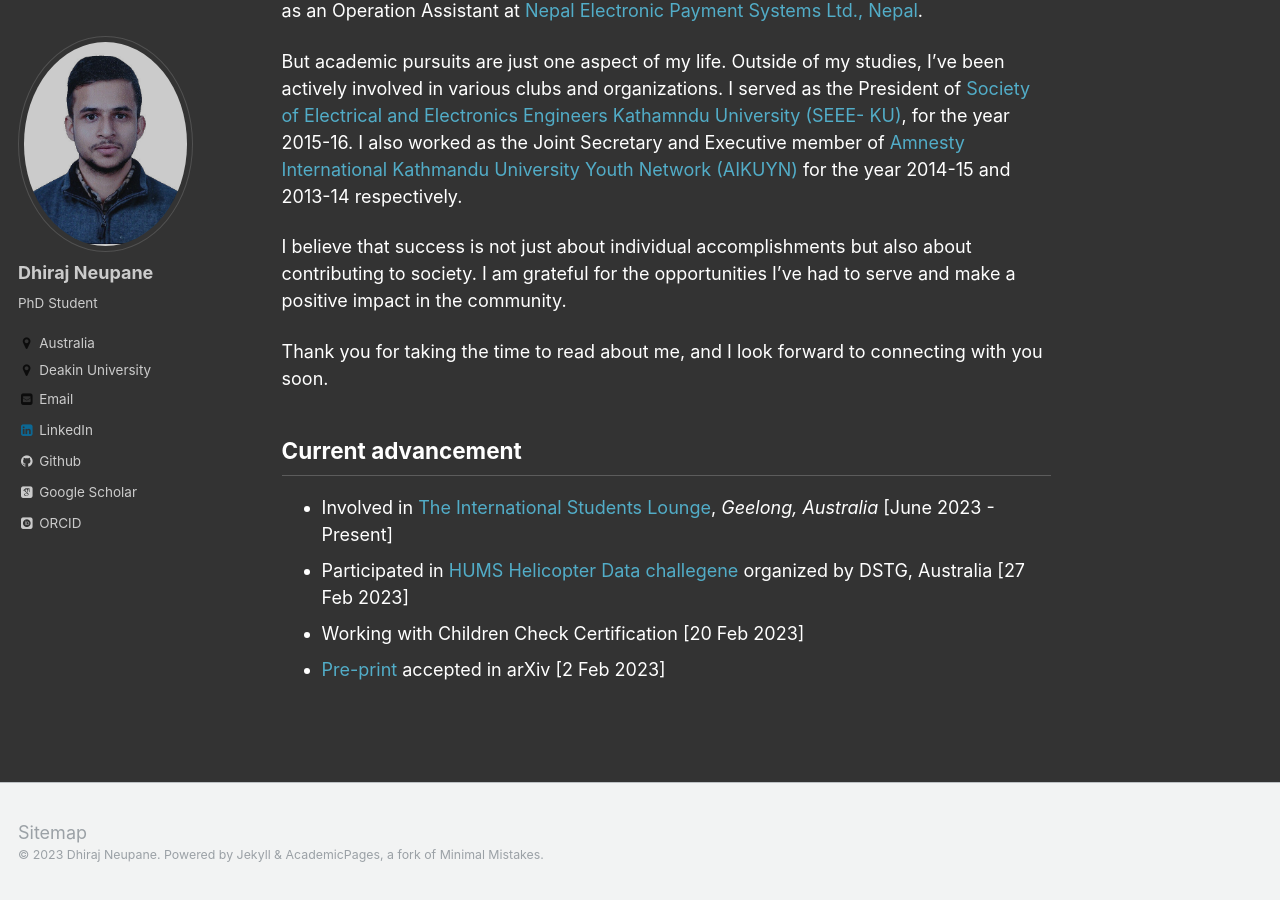
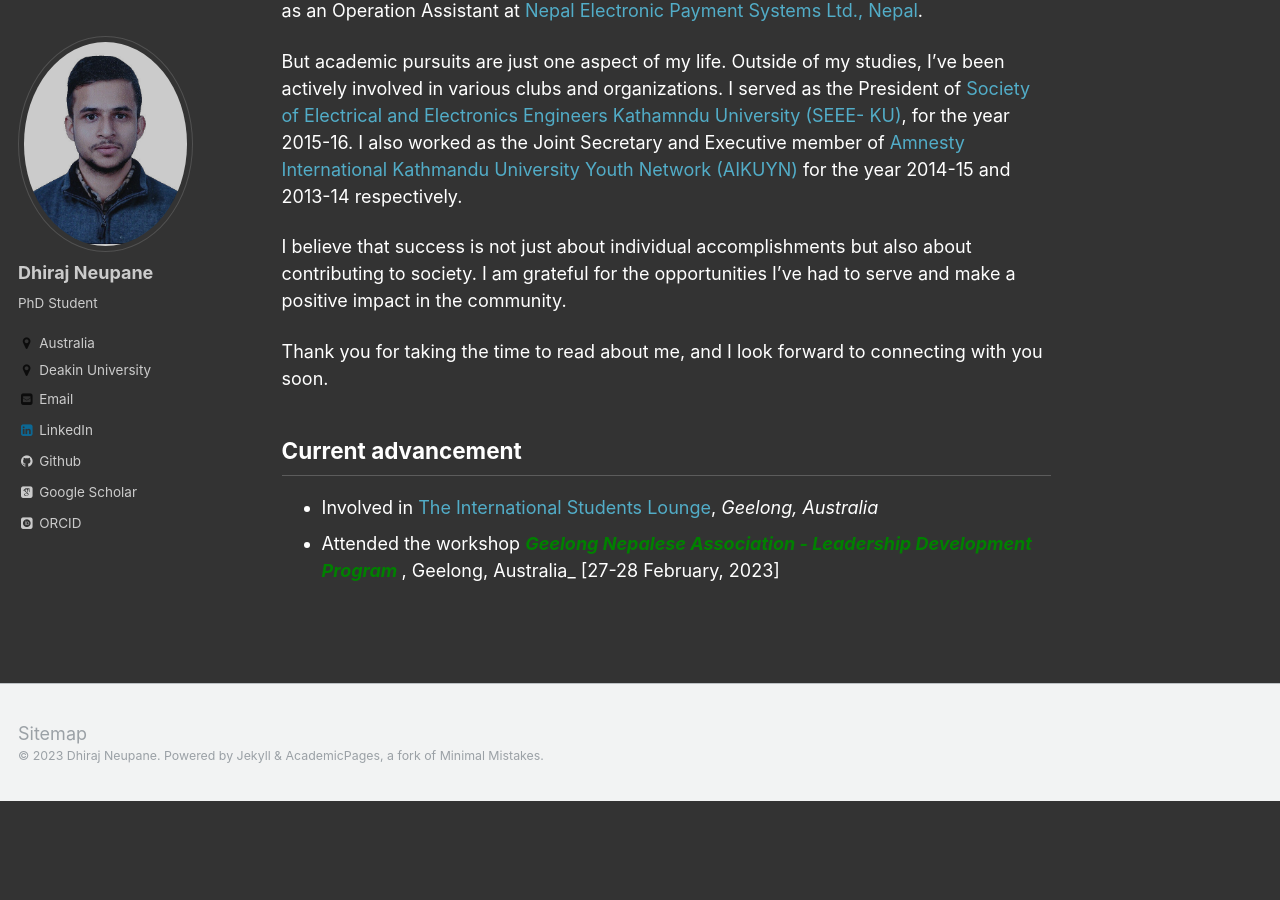
Before and after one commit to dhirajneupane/academicPortfolio, a Jekyll site: the page built from _pages/about.md, in a window 1280 px wide and 900 px high, scrolled down 773 px. Built offline with Jekyll 4.4.1, drawn with Linux system fonts in a browser that asks for light colours; some web fonts are replaced; after the commit the page ends 1574 px from its top, so only the background shows below that.

Commit message:
Update about.md

```diff
--- a/_pages/about.md
+++ b/_pages/about.md
@@ -26,7 +26,5 @@ I believe that success is not just about individual accomplishments but also abo
 Thank you for taking the time to read about me, and I look forward to connecting with you soon.
 
 ## Current advancement
-* Involved in [The International Students Lounge](https://www.facebook.com/photo/?fbid=131124969984922&set=pcb.131125976651488){:target="_blank"}, _Geelong, Australia_ [June 2023 - Present]
-* Participated in [HUMS Helicopter Data challegene](https://humsconference.com.au/HUMS2023datachallenge/){:target="_blank"} organized by DSTG, Australia [27 Feb 2023]
-* Working with Children Check Certification [20 Feb 2023]
-* [Pre-print](https://arxiv.org/abs/2302.00837v1) accepted in arXiv [2 Feb 2023]
+* Involved in [The International Students Lounge](https://www.facebook.com/photo/?fbid=131124969984922&set=pcb.131125976651488){:target="_blank"}, _Geelong, Australia_
+* Attended the workshop <b>[<span style="color:green">*Geelong Nepalese Association - Leadership Development Program*</span>](https://github.com/dhirajneupane/AcademicPortfolio/blob/main/files/Neupane_Dhiarj_leadership.pdf){:target="_blank"} </b>, Geelong, Australia_ [27-28 February, 2023]
```
